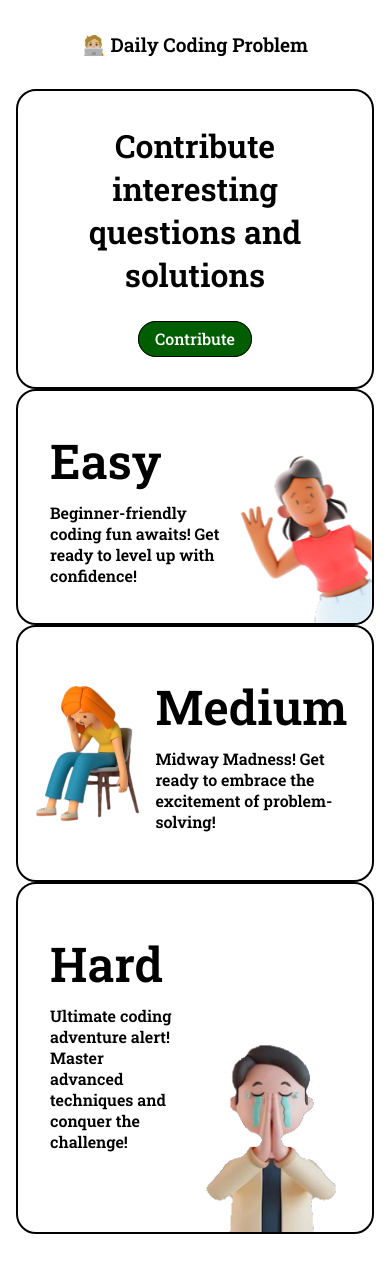
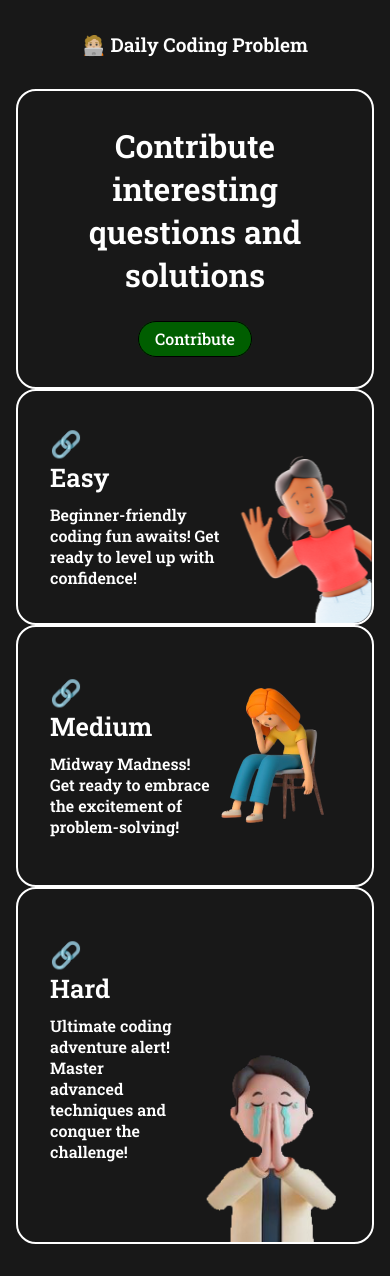
Before and after one commit to anasvemmully/Daily-Coding-Problem, a Jekyll site: the page built from index.md, in a window 390 px wide. Built offline with Jekyll 4.4.1, drawn with Linux system fonts in a browser that asks for light colours; some web fonts are replaced.

```diff
--- a/404.html
+++ b/404.html
@@ -1,6 +1,6 @@
 ---
 permalink: /404.html
-layout: default
+layout: fail
 ---
 
 <style type="text/css" media="screen">
--- a/_includes/styles.html
+++ b/_includes/styles.html
@@ -1,4 +1,10 @@
+<meta charset="utf-8">
+<meta name="viewport" content="width=device-width, initial-scale=1.0">
+<title>{{ site.title }}</title>
+
 <link rel="stylesheet" href="assets/css/styles.css">
 <link rel="preconnect" href="https://fonts.googleapis.com">
 <link rel="preconnect" href="https://fonts.gstatic.com" crossorigin>
-<link href="https://fonts.googleapis.com/css2?family=Caprasimo&family=Open+Sans:wght@400;500;600&family=Roboto+Slab:wght@200;300;400;500;600&display=swap" rel="stylesheet">
+<link
+    href="https://fonts.googleapis.com/css2?family=Caprasimo&family=Open+Sans:wght@400;500;600&family=Roboto+Slab:wght@200;300;400;500;600&display=swap"
+    rel="stylesheet">
--- a/_layouts/default.html
+++ b/_layouts/default.html
@@ -2,10 +2,7 @@
 <html>
 
 <head>
-  <meta charset="utf-8">
-  <meta name="viewport" content="width=device-width, initial-scale=1.0">
   {% include styles.html %}
-  <title>{{ site.title }}</title>
 </head>
 
 <body>
@@ -28,7 +25,10 @@
     <div class="container-block container-block-second">
       <div class="sub-block-easy">
         <div class="sub-block-wrap">
-          <div class="sub-block-head">Easy</div>
+          <div class="link">🔗</div>
+          <div class="sub-block-head">
+            Easy
+          </div>
           <div class="sub-block-content">
             Beginner-friendly coding fun awaits! Get ready to level up with confidence!
           </div>
@@ -37,7 +37,10 @@
       </div>
       <div class="sub-block-medium">
         <div class="sub-block-wrap">
-          <div class="sub-block-head">Medium</div>
+          <div class="link">🔗</div>
+          <div class="sub-block-head">
+            Medium
+          </div>
           <div class="sub-block-content">
             Midway Madness! Get ready to embrace the excitement of problem-solving!
           </div>
@@ -46,7 +49,9 @@
       </div>
       <div class="sub-block-hard">
         <div class="sub-block-wrap">
-          <div class="sub-block-head">Hard</div>
+          <div class="link">🔗</div>
+          <div class="sub-block-head">
+            Hard</div>
           <div class="sub-block-content">
             Ultimate coding adventure alert! Master advanced techniques and conquer the
             challenge!
@@ -58,7 +63,7 @@
   </div>
 
   <div class="footer">
-
+    <!-- optional -->
   </div>
 </body>
 
--- /dev/null
+++ b/_layouts/fail.html
@@ -0,0 +1 @@
+{{content}}
--- a/_sass/base.scss
+++ b/_sass/base.scss
@@ -3,7 +3,8 @@
 $Caprasimo: 'Caprasimo', cursive;
 $OpenSans: 'Open Sans', sans-serif;
 $RobotoSlab: 'Roboto Slab', serif;
-
+$anim-duration: 4; // in seconds
+$anim-speed: 0.65; // in seconds
 $dark: black;
 
 *,
@@ -13,11 +14,26 @@ $dark: black;
     margin: 0;
     box-sizing: border-box;
     font-family: $RobotoSlab !important;
+    color: white;
+}
+
+:root {
+
+    --shine-degree: 120deg;
+    --shine-color: rgba(255, 255, 255, 0.1);
+    --shine-effect: linear-gradient(var(--shine-degree),
+            transparent,
+            var(--shine-color),
+            transparent);
+    --shine-transition: all #{$anim-speed}s ease-in-out;
+}
+
+body {
+    background-color: rgb(24, 24, 24);
 }
 
 .container {
     color: black;
-    background-color: white;
-    margin: 0rem 6rem ;
-    // height: 100vh; // need to change
+    background-color: rgb(24, 24, 24);
+    margin: 0rem 6rem;
 }
--- a/_sass/medias.scss
+++ b/_sass/medias.scss
@@ -7,6 +7,17 @@
             .block-1 {
                 div {
                     font-size: 4rem;
+                }
+            }
+        }
+
+        .container-block-second {
+
+            .sub-block-easy,
+            .sub-block-medium,
+            .sub-block-hard {
+                .sub-block-head {
+                    font-size: 2.8rem;
                 }
             }
         }
@@ -104,6 +115,11 @@
             .sub-block-easy,
             .sub-block-medium,
             .sub-block-hard {
+                .sub-block-head {
+                    font-size: 2rem;
+
+                }
+
                 .sub-block-content {
                     font-size: 1.2rem;
                 }
@@ -139,7 +155,6 @@
             .block-1,
             .block-2 {
                 height: 380px;
-            }
             }
         }
     }
@@ -241,6 +256,12 @@
 
 
     @media (max-width: 564px) {
+        .nav {
+            .nav-title {
+                font-size: 1.6rem;
+            }
+        }
+
         .container {
             margin: 0rem 2rem;
             margin-bottom: 4rem;
@@ -281,6 +302,10 @@
                     gap: 0rem;
                     width: 100%;
 
+                    .sub-block-head {
+                        font-size: 1.6rem;
+                    }
+
                     .sub-block-content {
                         font-size: 1rem;
                     }
@@ -291,6 +316,7 @@
     }
 
     @media (max-width: 513px) {
+
         .container {
             margin: 0rem 2rem;
             margin-bottom: 4rem;
@@ -300,7 +326,7 @@
 
                 .block-1 {
                     width: 100%;
-                height: 250px;
+                    height: 300px;
                     padding: 1rem 2rem;
                     justify-content: center;
                     align-items: center;
@@ -394,8 +420,7 @@
                 }
 
                 .sub-block-medium {
-                padding: 3rem 2rem 3rem 1rem;
-
+                    padding: 3rem 2rem 3rem 2rem;
 
                     .second-image {
                         height: 150px;
@@ -410,77 +435,4 @@
             }
         }
     }
-
-/* iPads (portrait) ----------- */
-// @media screen and (min-width: 768px) and (max-width : 1024px) {
-//     .block-1 {
-//         div {
-//             font-size: 3rem;
-//         }
-//     }
-// }
-
-/* Smartphones (landscape) ----------- */
-// @media screen and (min-width: 640px) and (max-width : 768px) {}
-
-/* Big smartphones (portrait) (ie: Galaxy 3 has 360)*/
-// @media screen and (min-width: 321px) and (max-width : 640px) {}
-
-/* Smartphones (portrait) (ie: Galaxy 1) */
-// @media screen and (max-width : 321px) {}
-
-
-
-
-
-
-
-
-
-
-
-
-
-
-
-
-
-
-
-
-
-
-//  /* Media Query for Mobile Devices */
-//  @media (max-width: 480px) {
-//     body {
-//         background-color: red;
-//     }
-// }
-
-// /* Media Query for low resolution  Tablets, Ipads */
-// @media (min-width: 481px) and (max-width: 767px) {
-//     body {
-//         background-color: yellow;
-//     }
-// }
-
-// /* Media Query for Tablets Ipads portrait mode */
-// @media (min-width: 768px) and (max-width: 1024px){
-//     body {
-//         background-color: blue;
-//     }
-// }
-
-// /* Media Query for Laptops and Desktops */
-// @media (min-width: 1025px) and (max-width: 1280px){
-//     body {
-//         background-color: green;
-//     }
-// }
-
-// /* Media Query for Large screens */
-// @media (min-width: 1281px) {
-//     body {
-//         background-color: white;
-//     }
-// }
+}
--- a/assets/css/styles.scss
+++ b/assets/css/styles.scss
@@ -17,10 +17,10 @@
 
         .block-1,
         .block-2 {
-            // font-family: $RobotoSlab;
-            // flex-grow: 1;
+
+
             border-radius: 20px;
-            border: 2px solid black;
+            border: 2px solid white;
             height: 500px;
         }
 
@@ -32,7 +32,7 @@
             justify-content: space-around;
 
             div {
-                color: black;
+                color: white;
                 font-size: 4.2rem;
                 font-weight: bold;
 
@@ -79,13 +79,33 @@
         .sub-block-easy,
         .sub-block-medium,
         .sub-block-hard {
-            border: 2px solid black;
+            cursor: pointer;
+
+            border: 2px solid white;
             border-radius: 20px;
             flex-grow: 1;
             gap: 1rem;
             display: flex;
             justify-content: center;
             align-items: center;
+
+
+
+
+
+
+
+
+
+
+
+
+
+
+
+
+
+
 
             .sub-block-content {
                 margin-top: 10px;
@@ -96,6 +116,10 @@
             .sub-block-wrap {
                 display: flex;
                 flex-direction: column;
+
+                .link {
+                    font-size: 1.6rem;
+                }
             }
 
 
@@ -105,6 +129,10 @@
             flex-basis: 100px;
             padding: 2rem 0rem 0rem 2rem;
             flex-direction: row;
+
+
+
+
 
             .first-image {
 
@@ -117,9 +145,14 @@
         }
 
         .sub-block-medium {
-            padding: 3rem 2rem 3rem 1rem;
+            padding: 3rem 2rem 3rem 2rem;
             flex-basis: 100px;
-            flex-direction: row-reverse;
+
+
+
+
+
+
 
             .second-image {
                 height: 200px;
@@ -134,6 +167,14 @@
             justify-content: center;
             align-items: center;
 
+
+
+
+
+            .sub-block-content {
+                padding-bottom: 2rem;
+            }
+
             .third-image {
                 align-self: flex-end;
                 height: 200px;
@@ -147,9 +188,17 @@
 }
 
 @keyframes floating {
-    0% { transform: translate(0,  0px); }
-    50%  { transform: translate(0, 15px); }
-    100%   { transform: translate(0, -0px); }
+    0% {
+        transform: translate(0, 0px);
+    }
+
+    50% {
+        transform: translate(0, 15px);
+    }
+
+    100% {
+        transform: translate(0, -0px);
+    }
 }
 
 @import "medias";
```
Also changed, not shown: _layouts/page.html (added, +14 -0 lines), about.md (deleted, +0 -18 lines), easy.md (added, +7 -0 lines), hard.md (added, +7 -0 lines), medium.md (added, +7 -0 lines). Lines whose indentation alone changed are shown as unchanged.
